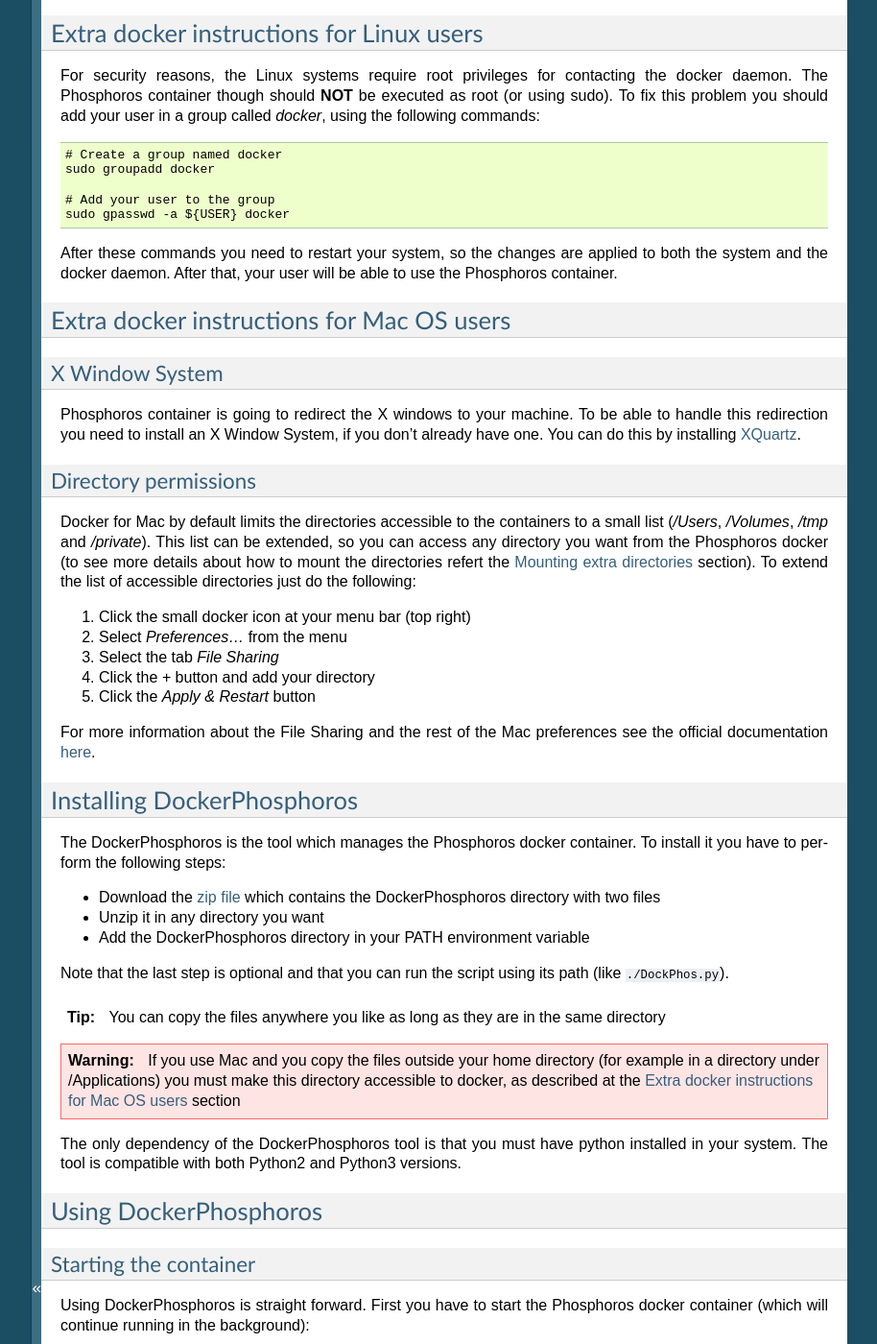
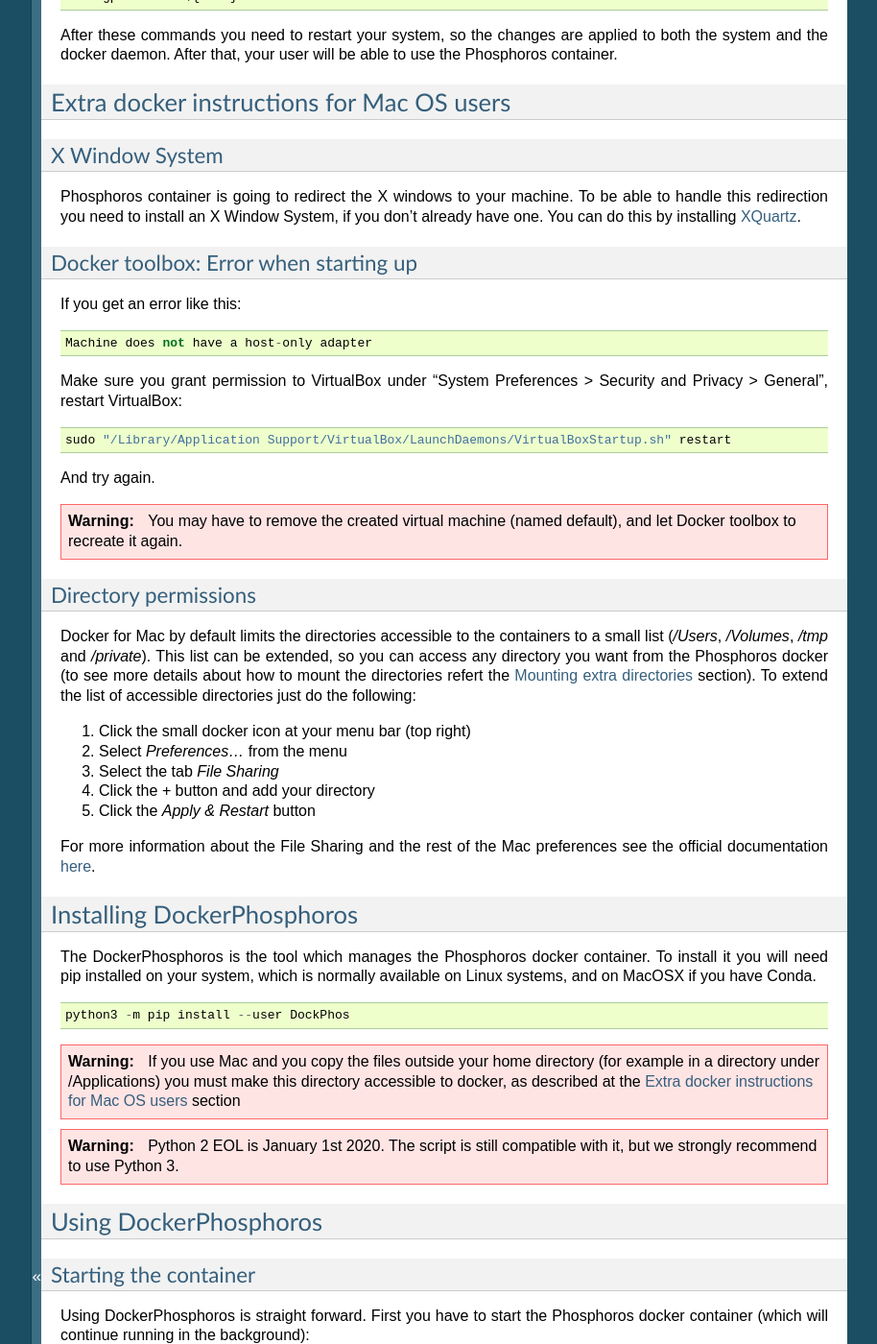
Before and after one commit to astrorama/PhosphorosDoc, a Sphinx documentation site: the page built from source/install/docker.rst, in a window 1280 px wide and 1400 px high, scrolled down 1922 px. Shown: the whole window at 96% size, without its empty margins (187-1101 px from the left). Built offline with Sphinx 7.4.7, drawn with Linux system fonts in a browser that asks for light colours; some of the changed text lies outside the part shown.

Commit message:
Update Docker instructions

```diff
--- a/source/install/docker.rst
+++ b/source/install/docker.rst
@@ -28,13 +28,13 @@
 .. warning:: If you have any of the following OS, you should follow the
              instructions bellow instead:
 
-Mac OS Yosemite 10.10.2 or earlier
-----------------------------------
+Mac OS Sierra 10.12 or earlier
+------------------------------
 
 The Mac version of the docker requires a recent kernel, so it can run only under
-Yosemite 10.10.3 and later. If you have any earlier Mac OS X version you can
+High Sierra 10.13 and later. If you have any earlier Mac OS X version you can
 still use docker by installing the `docker toolbox
-<https://www.docker.com/products/docker-toolbox>`_.
+<https://docs.docker.com/toolbox/toolbox_install_mac/>`_.
 
 Fedora
 ------
@@ -47,22 +47,13 @@
 ::
 
     # install the docker
-    sudo dnf install docker     # For Fedora 24 or newer
-    sudo dnf install docker-io  # For Fedora 22 or 24
-    sudo yum install docker-io  # For Fedora 21 or older
+    sudo dnf install docker     # For Fedora 29 or newer
 
     # start the docker daemon
     sudo systemctl start docker
 
     # set docker daemon to start at startup
     sudo systemctl enable docker
-
-.. note:: If you decide to install docker using the instructions at the docker
-          store, note that there is a typo in the repository url. You should use
-          ``https://download.docker.com/linux/fedora/docker-ce.repo`` instead.
-
-.. warning:: The docker store version supports only Fedora 24 or newer. If you
-             have an older version you must follow the above instructions.
 
 Ubuntu
 ------
@@ -84,9 +75,6 @@
     # set docker daemon to start at startup
     sudo systemctl enable docker # For Ubuntu 16.04 or newer
     update-rc.d docker defaults  # For older versions
-
-.. warning:: The docker store version supports only Ubuntu Trusty or newer. If
-             you have an older version you must follow the above instructions.
 
 
 Extra docker instructions for Linux users
@@ -121,6 +109,28 @@
 able to handle this redirection you need to install an X Window System, if you
 don't already have one. You can do this by installing `XQuartz <https://www.xquartz.org/>`_.
 
+Docker toolbox: Error when starting up
+--------------------------------------
+
+If you get an error like this:
+::
+
+    Machine does not have a host-only adapter
+
+
+Make sure you grant permission to VirtualBox under "System Preferences > Security
+and Privacy > General", restart VirtualBox:
+
+::
+
+    sudo "/Library/Application Support/VirtualBox/LaunchDaemons/VirtualBoxStartup.sh" restart
+
+And try again.
+
+.. warning:: You may have to remove the created virtual machine (named default),
+  and let Docker toolbox to recreate it again.
+
+
 Directory permissions
 ---------------------
 
@@ -145,27 +155,20 @@
 ===========================
 
 The DockerPhosphoros is the tool which manages the Phosphoros docker container.
-To install it you have to perform the following steps:
+To install it you will need pip installed on your system, which is normally
+available on Linux systems, and on MacOSX if you have Conda.
+::
 
-- Download the `zip file <http://www.isdc.unige.ch/euclid/phosphoros/data/other/DockerPhosphoros.zip>`_
-  which contains the DockerPhosphoros directory with two files
-- Unzip it in any directory you want
-- Add the DockerPhosphoros directory in your PATH environment variable
-
-Note that the last step is optional and that you can run the script using its
-path (like ``./DockPhos.py``).
-
-.. tip:: You can copy the files anywhere you like as long as they are in the
-         same directory
+    python3 -m pip install --user DockPhos
 
 .. warning:: If you use Mac and you copy the files outside your home directory
              (for example in a directory under /Applications) you must make this
              directory accessible to docker, as described at the
              :ref:`docker_extra_mac` section
 
-The only dependency of the DockerPhosphoros tool is that you must have python
-installed in your system. The tool is compatible with both Python2 and Python3
-versions.
+.. warning:: Python 2 EOL is January 1st 2020. The script is still compatible
+             with it, but we strongly recommend to use Python 3.
+
 
 
 Using DockerPhosphoros
@@ -178,7 +181,7 @@
 Phosphoros docker container (which will continue running in the background):
 ::
 
-    DockPhos.py start
+    DockPhos start
 
 Note that when you start the container, your Phosphoros root directory will be
 mounted to the container (see :ref:`directory-organization` for more information
@@ -200,7 +203,7 @@
 option to the start command:
 ::
 
-    DockPhos.py start -d /your/phosphoros/root/dir
+    DockPhos start -d /your/phosphoros/root/dir
 
 If the Phosphoros container was already running it will be restarted and the new
 directory will be mounted. Again, the directory must already exist, otherwise
@@ -212,7 +215,7 @@
 To connect to the container you can use the following command:
 ::
 
-    DockPhos.py connect
+    DockPhos connect
 
 After running this command your terminal will be moved in the Phosphoros
 container. From there you can use any of the Phosphoros commands, for example:
@@ -220,7 +223,7 @@
 
     Phosphoros GUI
 
-.. tip:: You can run the ``DockPhos.py connect`` command in multiple terminals
+.. tip:: You can run the ``DockPhos connect`` command in multiple terminals
          and all of them will connect to the same container
 
 Note that when you are inside the container you are the user phosphoros and that
@@ -233,23 +236,23 @@
 
 When you want to leave the container and return back to your machine you can
 just type ``exit``. This will not stop the Phosphoros container. You can
-re-connect using the ``DockPhos.py connect`` command.
+re-connect using the ``DockPhos connect`` command.
 
 Choosing the Phosphoros version
 -------------------------------
 
 By default, when run the start command the latest stable version of Phosphoros
-is used (currently |version|). If you want to use a different version you can
+is used. If you want to use a different version you can
 use the -v option when you start the container:
 ::
 
-    DockPhos.py start -v <VERSION>
+    DockPhos start -v <VERSION>
 
 If you want to get a list of all the available versions you can run the
 command:
 ::
 
-    DockPhos.py versions
+    DockPhos versions
 
 Stopping the container
 ----------------------
@@ -258,7 +261,7 @@
 you can stop stop the Phosphoros container to release your resources by running:
 ::
 
-    DockPhos.py stop
+    DockPhos stop
 
 
 Advanced options
@@ -274,7 +277,7 @@
 inside the container you can use the ``-m`` option when you start the container:
 ::
 
-    DockPhos.py start -m /directory/to/mount
+    DockPhos start -m /directory/to/mount
 
 All directories mounted this way are visible in the container under the
 ``/mount`` directory and they contain the full absolute path of the mounted
@@ -288,7 +291,7 @@
 directory to mount with ``:`` and the alias name:
 ::
 
-    DockPhos.py start -m /directory/to/mount:mydir
+    DockPhos start -m /directory/to/mount:mydir
 
 The above command will make the directory available inside the container under:
 ::
@@ -299,18 +302,18 @@
 to the ``-m`` option, separated by space:
 ::
 
-    DockPhos.py start -m /first/dir/to/mount:first /second/dir/to/mount:second
+    DockPhos start -m /first/dir/to/mount:first /second/dir/to/mount:second
 
 Deleting the Phosphoros docker images
 -------------------------------------
 
-When you run the ``DockPhos.py start`` command, docker will download from the
+When you run the ``DockPhos start`` command, docker will download from the
 internet the Phosphoros docker images. The location where these files are stored
 depends on the OS and they are managed by the docker itself. If you want to
 delete all these images to get back your disk space you can run the command:
 ..
 
-    DockPhos.py cleanup
+    DockPhos cleanup
 
 .. tip:: The next time you start the docker container the images will be
          re-downloaded automatically
@@ -324,32 +327,31 @@
 ``-l`` option when you start the container, which will download a smaller image:
 ::
 
-    DockPhos.py start -l <LABEL>
+    DockPhos start -l <LABEL>
 
 The currently available labels are the following:
 
-- **topcat** (1.07 GB): Contains all the Phosphoros tools as well as topcat for
+- **topcat** (576 MB): Contains all the Phosphoros tools as well as topcat for
   examining the results (see :ref:`connecting-with-topcat` for more details).
   This is the default and recommended option.
 
-- **full** (870 MB): Contains all the Phosphoros tools except the topcat (topcat
+- **full** (484 MB): Contains all the Phosphoros tools except the topcat (topcat
   and JRE are removed).
 
-- **light** (491 MB): Contains the Phosphoros GUI and all the core functionality.
+- **light** (408 MB): Contains the Phosphoros GUI and all the core functionality.
   numpy, astropy and matplotlib are removed, so most of the post processing
   Phosphoros tools will not work.
 
-- **cli** (386 MB): The smallest available image. Only the core functionality of
+- **cli** (340 MB): The smallest available image. Only the core functionality of
   the Phosphoros can be used from the command line.
+
+The size between parenthesis are the compressed size.
 
 To get a full up to date list of the available labels you can use the command:
 ::
 
-    DockPhos.py labels
+    DockPhos labels
 
-.. tip:: The Phosphoros docker images are built as a stack, so if you run
-         multiple labels, the total size occupied will by only the size of the
-         biggest one.
 
 Retrieving the status of the Phosphoros container
 -------------------------------------------------
@@ -358,7 +360,7 @@
 information about it you can run the command:
 ::
 
-    DockPhos.py status
+    DockPhos status
 
 If the container is running, this command will return its docker ID, the local
 port used to connect to the container and all the directories mounted.
@@ -371,4 +373,4 @@
 can use the ``-p`` option:
 ::
 
-    DockPhos.py start -p <PORT_NO>
+    DockPhos start -p <PORT_NO>
```
Also changed, not shown: other parts of source/install/docker.rst (+2 -2 lines).
